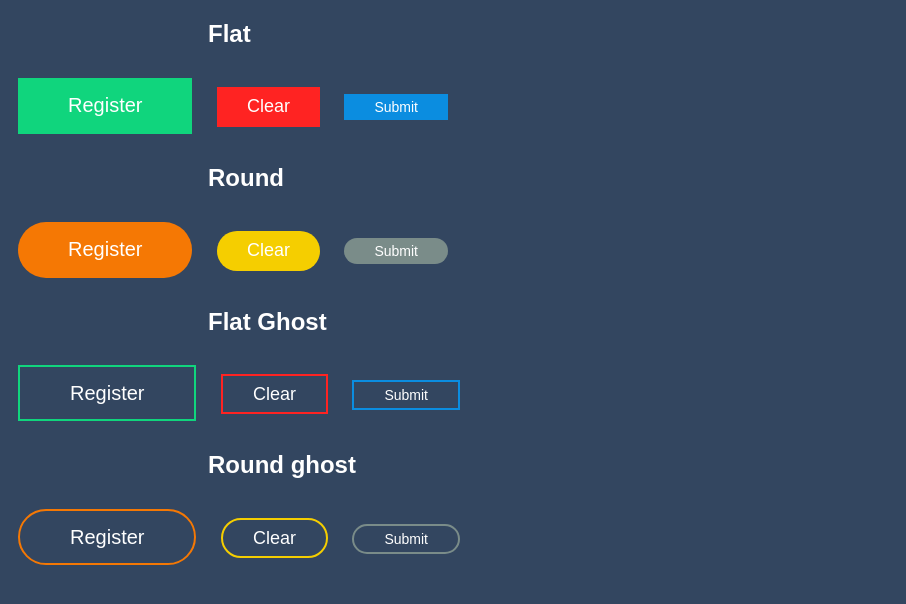
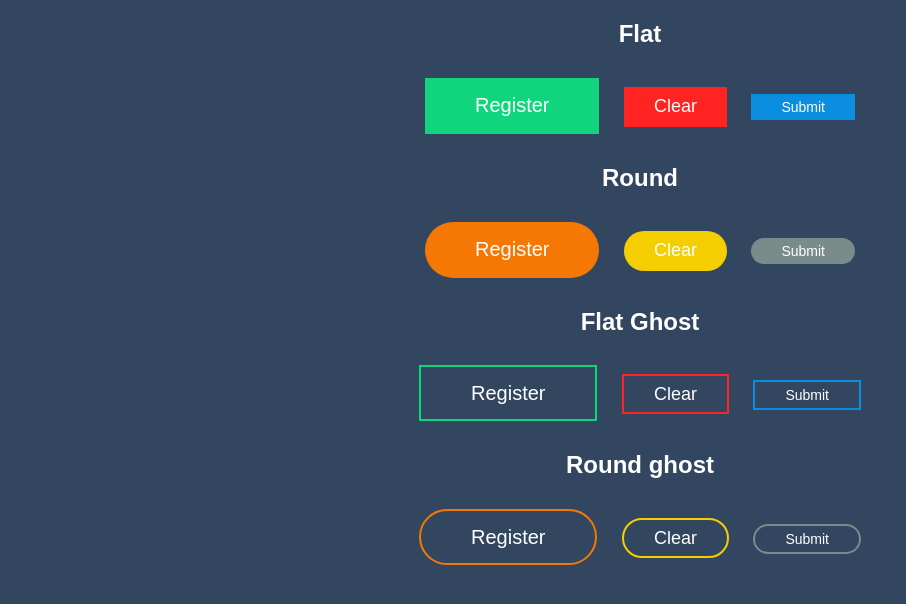
Before and after one commit to orinizri/css, a plain HTML site: page 8.1-buttons.html in a window 1280 px wide. Shown: the whole page, without its empty margins (0-906 px from the left). Drawn offline with Linux system fonts and the light colour scheme.

Commit message:
8.1 commit 3

```diff
--- a/css/style8.1.css
+++ b/css/style8.1.css
@@ -1,10 +1,13 @@
 * {
     background-color: #334660;
     color: white;
-    font-family:Arial, Helvetica, sans-serif
+    font-family:Arial, Helvetica, sans-serif;
 
 }
-
+.container {
+    margin: auto;
+    text-align: center;
+}
 
 /* General box preferences */
 .box {
@@ -18,7 +21,7 @@
 }
 
 h2 {
-    padding-left: 200px;
+    text-align: center;
 }
 
 /* Sizes for the different boxes per column */
@@ -54,11 +57,10 @@ h2 {
     border: 1px solid;
 }
 /* design per button */
-/* line 1 */
+/* line 1 + ho*/
 .box.box1.line1 {
     background-color:#10D57D;
 }
-/* hover */
 .box.box1.line1:hover {
     background-color: #03B45D;
 }
```
Also changed, not shown: 8.1-buttons.html (+0 -4 lines).
